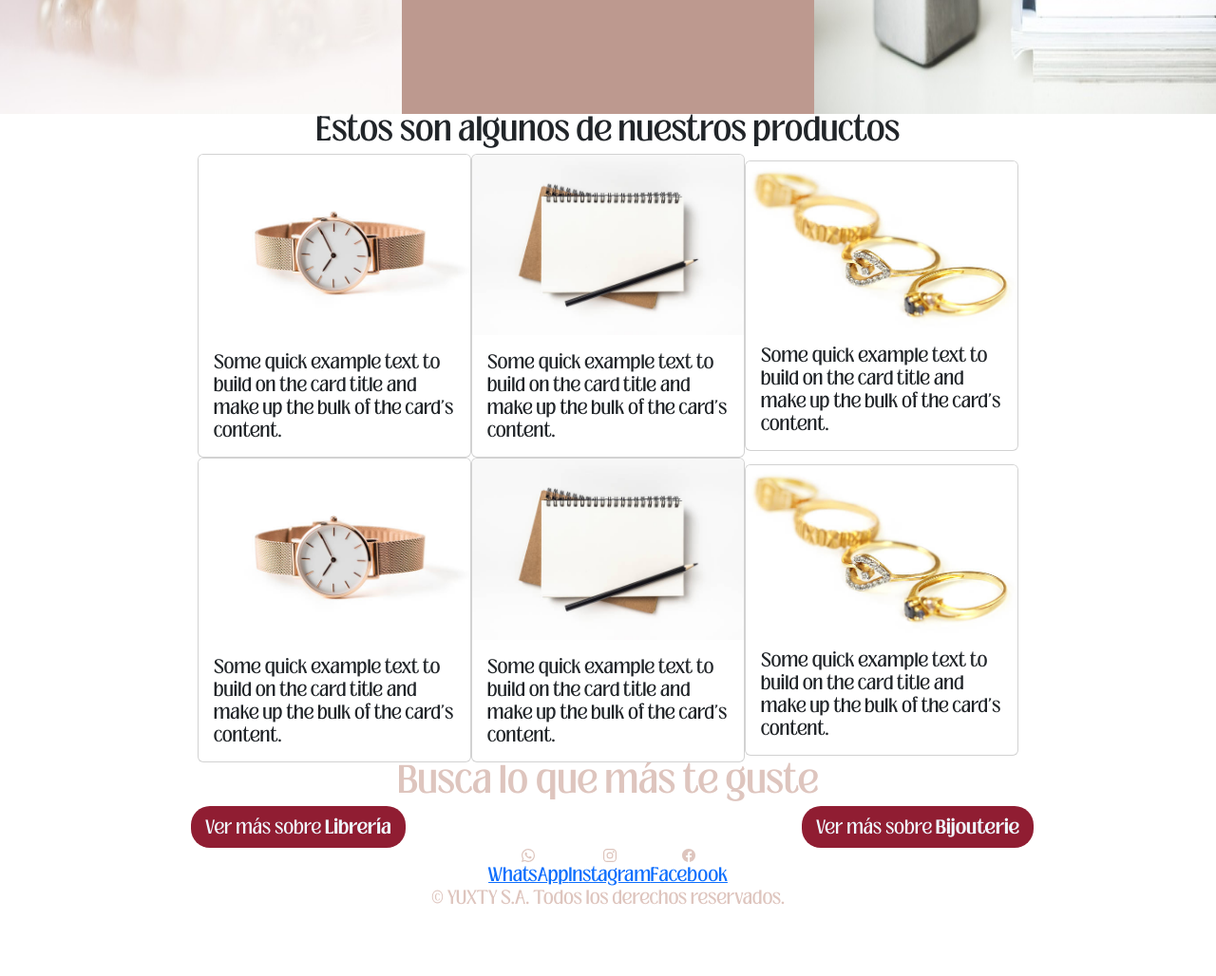
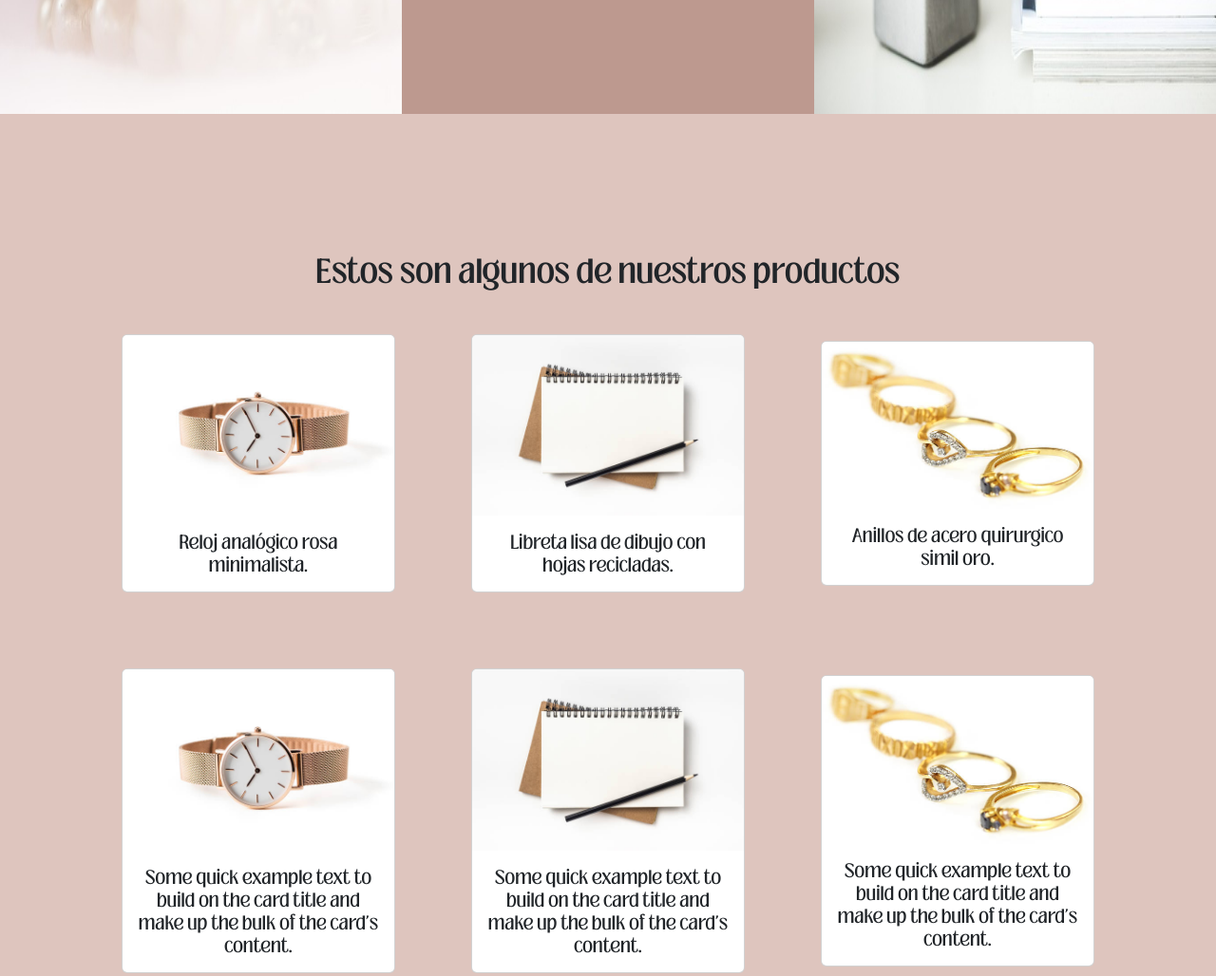
Before and after one commit to Jonas-Weimann/PreEntrega2-Weimann, a plain HTML site: page index.html in a window 1280 px wide. Shown: the part 1280-2308 px from the top of the page at 95% size. Before the commit the page ends 2253 px from the top, so only its background shows below. Drawn offline with nearby package versions, Linux system fonts and the light colour scheme.

Commit message:
Styling Index-section-3

```diff
--- a/index.html
+++ b/index.html
@@ -101,43 +101,43 @@
             <div class="productos--titulo">
               <h3>Estos son algunos de nuestros productos</h3>
             </div>
-            <div class="productos--cards d-flex align-items-center justify-content-center">
+            <div class="productos--cards d-flex align-items-center justify-content-center flex-wrap">
               <div class="card productos--card" style="width: 18rem">
                 <img src="./images/productoReloj.jpg" class="card-img-top" alt="...">
                 <div class="card-body">
-                  <p class="card-text">Some quick example text to build on the card title and make up the bulk of the card's content.</p>
+                  <p class="card-text texto-centrado">Reloj analógico rosa minimalista.</p>
                 </div>
               </div>
               <div class="card productos--card" style="width: 18rem">
                 <img src="./images/productoLibreta.jpg" class="card-img-top" alt="...">
                 <div class="card-body">
-                  <p class="card-text">Some quick example text to build on the card title and make up the bulk of the card's content.</p>
+                  <p class="card-text texto-centrado">Libreta lisa de dibujo con hojas recicladas.</p>
                 </div>
               </div>
               <div class="card productos--card" style="width: 18rem">
                 <img src="./images/productoAnillo.jpg" class="card-img-top" alt="...">
                 <div class="card-body">
-                  <p class="card-text">Some quick example text to build on the card title and make up the bulk of the card's content.</p>
+                  <p class="card-text texto-centrado">Anillos de acero quirurgico simil oro.</p>
                 </div>
               </div>
             </div>
-            <div class="productos--cards d-flex align-items-center justify-content-center">
+            <div class="productos--cards d-flex align-items-center justify-content-center flex-wrap">
               <div class="card productos--card" style="width: 18rem">
                 <img src="./images/productoReloj.jpg" class="card-img-top" alt="...">
                 <div class="card-body">
-                  <p class="card-text">Some quick example text to build on the card title and make up the bulk of the card's content.</p>
+                  <p class="card-text texto-centrado">Some quick example text to build on the card title and make up the bulk of the card's content.</p>
                 </div>
               </div>
               <div class="card productos--card" style="width: 18rem">
                 <img src="./images/productoLibreta.jpg" class="card-img-top" alt="...">
                 <div class="card-body">
-                  <p class="card-text">Some quick example text to build on the card title and make up the bulk of the card's content.</p>
+                  <p class="card-text texto-centrado">Some quick example text to build on the card title and make up the bulk of the card's content.</p>
                 </div>
               </div>
               <div class="card productos--card" style="width: 18rem">
                 <img src="./images/productoAnillo.jpg" class="card-img-top" alt="...">
                 <div class="card-body">
-                  <p class="card-text">Some quick example text to build on the card title and make up the bulk of the card's content.</p>
+                  <p class="card-text texto-centrado">Some quick example text to build on the card title and make up the bulk of the card's content.</p>
                 </div>
               </div>
             </div>
--- a/main/styles.css
+++ b/main/styles.css
@@ -25,6 +25,7 @@ body {
     width: 100dvw;
     height: 80px;
     font-family: loubag;
+    z-index: 100;
     position: fixed;
 }
 
@@ -115,7 +116,6 @@ a.activo {
 }
 
 
-
 .que-ofrecemos p {
     width: 600px;
     background-color: #dec5be;
@@ -130,3 +130,14 @@ a.activo {
 .imagen-libreria {
     height: 50%;
 }
+
+.productos {
+    width: 100dvw;
+    height: fit-content;
+    background-color: #dec5be;
+    padding: 150px 0;
+}
+
+.productos--card {
+    margin: 40px;
+}
```
